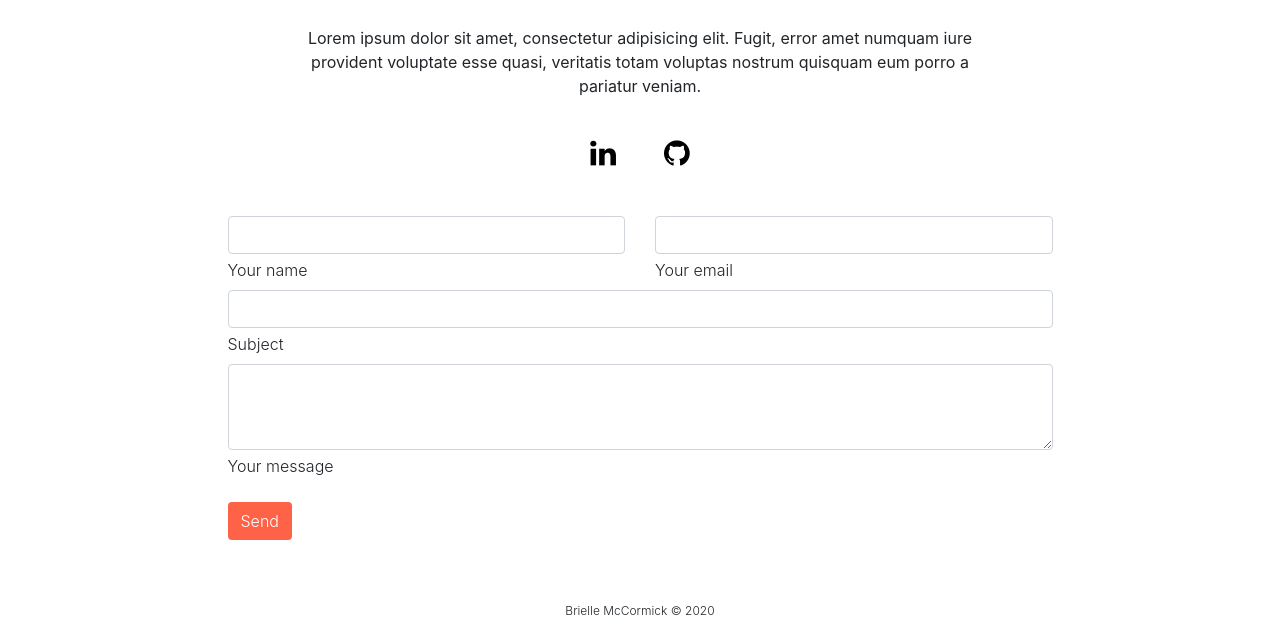
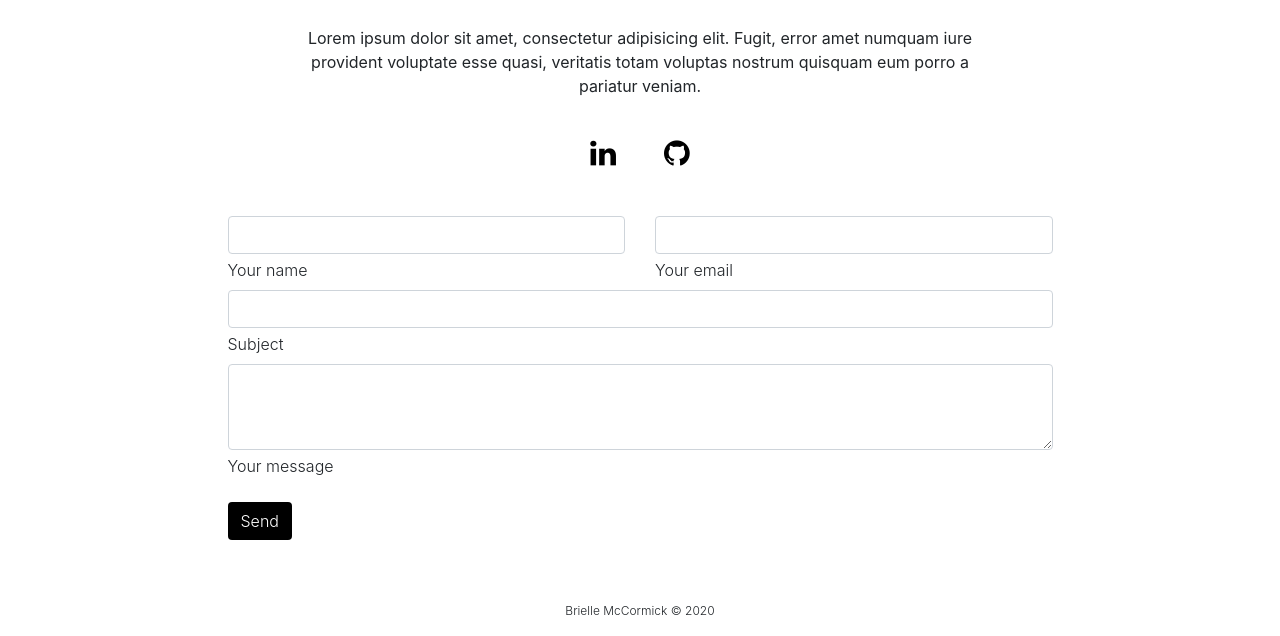
Before and after one commit to BMccorm/Portfolio, a plain HTML site: page contact.html in a window 1280 px wide. Shown: the part 164-800 px from the top of the page. Drawn offline with nearby package versions, Linux system fonts and the light colour scheme.

Commit message:
changed contact me colors

```diff
--- a/Assets/stylesheet.css
+++ b/Assets/stylesheet.css
@@ -14,7 +14,7 @@
   padding-top: 60px;
 } */
 .btn {
-  background-color: tomato;
+  background-color: black;
 }
 .fa {
   color: black;
@@ -32,12 +32,3 @@ a,
 a:visited {
   color: black;
 }
-
-/* #me {
-  background-color: tomato;
-  max-height: 50%;
-  box-shadow: 0 0 8px 8px white inset;
-} */
-/* #mepic {
-  margin: unset;
-} */
```
